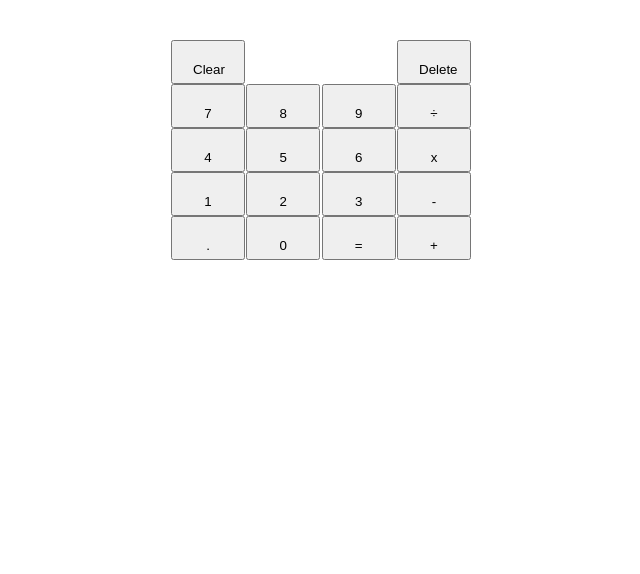
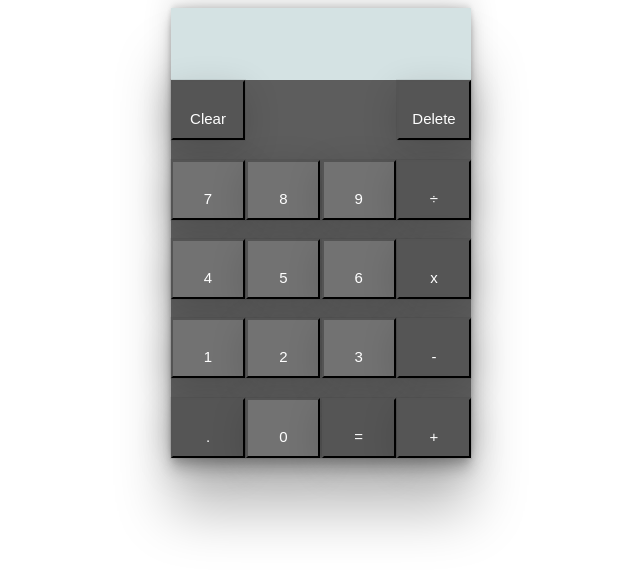
Before and after one commit to WalterHBS/Calculator-Odin, a plain HTML site: page index.html in a window 1280 px wide. Shown: the whole page, without its empty margins (319-959 px from the left). Drawn offline with Linux system fonts and the light colour scheme.

Commit message:
Improved the styling

```diff
--- a/style.css
+++ b/style.css
@@ -7,22 +7,40 @@ body{
     width: 300px;
     display: flex;
     flex-direction: column;
+    border-radius: 5px;
+box-shadow: rgba(0, 0, 0, 0.25) 0px 54px 55px, rgba(0, 0, 0, 0.12) 0px -12px 30px, rgba(0, 0, 0, 0.12) 0px 4px 6px, rgba(0, 0, 0, 0.17) 0px 12px 13px, rgba(0, 0, 0, 0.09) 0px -3px 5px;
+}
+#screen{
+    padding: 10px;
+    height: 62px;
+    background-color: #d4e2e3;
 }
 #button-container{
     display: flex;
     flex-direction: column;
-    flex: 1;
+    justify-content: space-between;
     height: 100%;
+    background-color: #5d5d5d;
 }
 #button-container div{
     display: flex;
     justify-content: space-between;
 }
+.data-number{
+    background-color: #727272;
+}
+.operator, #clearBtn, #deleteBtn, #equalBtn, #dotBtn{
+    background-color: #555555;
+}
 #button-container div button{
-
 height: 30px;
 width: 74px;
-padding: 20px;
+padding: 28px;
+color: white;
+font-size: 15px;
+box-shadow: rgba(0, 0, 0, 0.16) 0px 10px 36px 0px, rgba(0, 0, 0, 0.06) 0px 0px 0px 1px;
+display: flex;
+justify-content: center ;
 }
 
 #first-row button{
```
